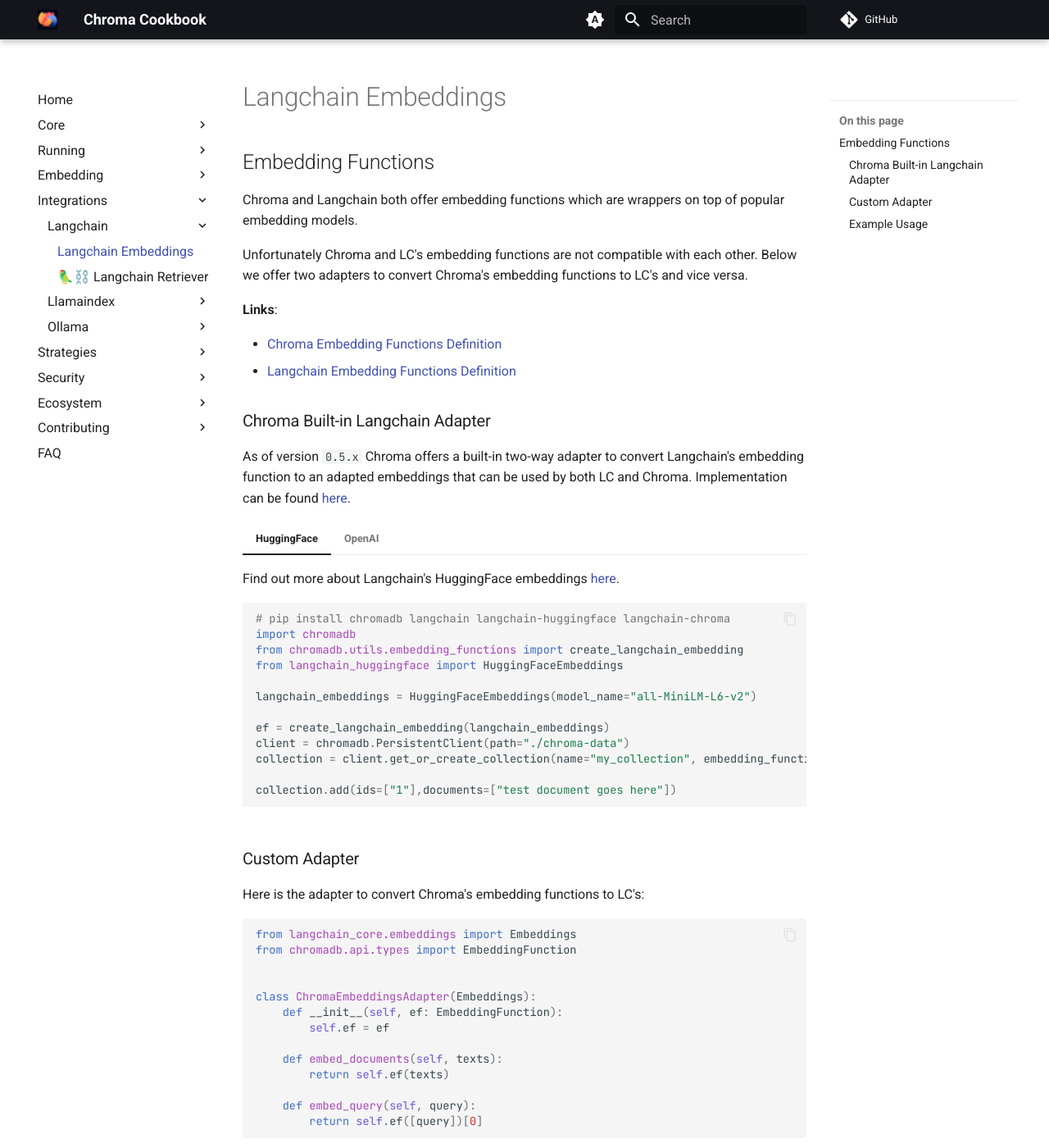
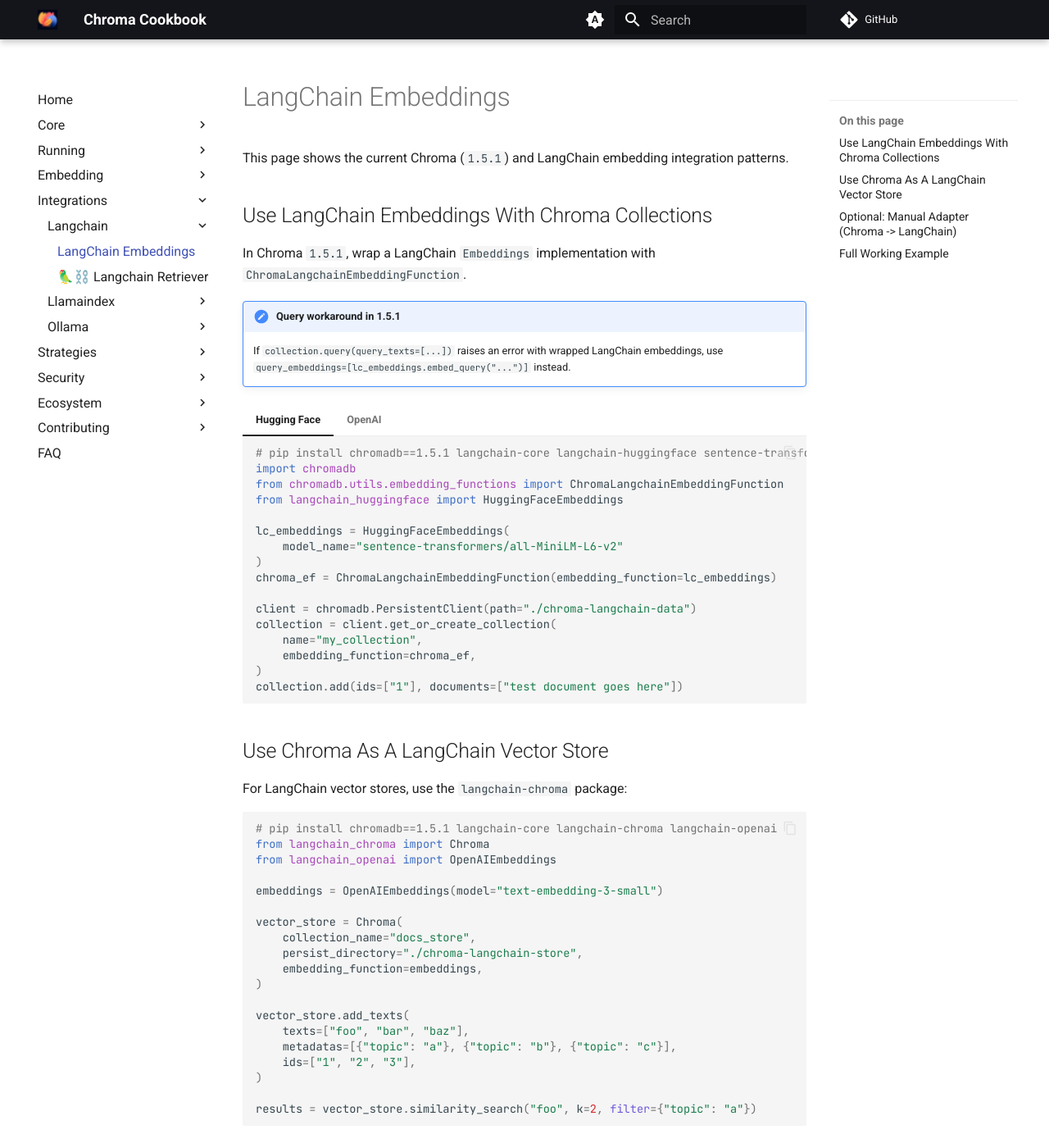
Before and after one commit to amikos-tech/chroma-cookbook, an MkDocs documentation site: the page built from docs/integrations/langchain/embeddings.md, in a window 1280 px wide and 1400 px high. Shown: the whole window at 82% size. Built offline with MkDocs 1.6.1 and Material for MkDocs 9.7.7, drawn with Linux system fonts in a browser that asks for light colours; comment, search, counter and statistics services are not loaded; some of the changed text lies outside the part shown.

Commit message:
Refresh LangChain embeddings docs and add runnable example (#140)

````diff
--- a/docs/integrations/langchain/embeddings.md
+++ b/docs/integrations/langchain/embeddings.md
@@ -1,132 +1,106 @@
-# Langchain Embeddings
+# LangChain Embeddings
 
-## Embedding Functions
+This page shows the current Chroma (`1.5.1`) and LangChain embedding integration patterns.
 
-Chroma and Langchain both offer embedding functions which are wrappers on top of popular embedding models.
+## Use LangChain Embeddings With Chroma Collections
 
-Unfortunately Chroma and LC's embedding functions are not compatible with each other. Below we offer two adapters to
-convert Chroma's embedding functions to LC's and vice versa.
+In Chroma `1.5.1`, wrap a LangChain `Embeddings` implementation with
+`ChromaLangchainEmbeddingFunction`.
 
-**Links**:
+!!! note "Query workaround in 1.5.1"
 
-- [Chroma Embedding Functions Definition](https://github.com/chroma-core/chroma/blob/ddb7ab13bee394cf942bc8a976629884cd0f4294/chromadb/api/types.py#L185-L201)
-- [Langchain Embedding Functions Definition](https://github.com/langchain-ai/langchain/blob/master/libs/core/langchain_core/embeddings/embeddings.py)
+    If `collection.query(query_texts=[...])` raises an error with wrapped LangChain embeddings,
+    use `query_embeddings=[lc_embeddings.embed_query("...")]` instead.
 
-### Chroma Built-in Langchain Adapter
-
-As of version `0.5.x` Chroma offers a built-in two-way adapter to convert Langchain's embedding function to an adapted
-embeddings that can be used by both LC and Chroma. Implementation can be
-found [here](https://github.com/chroma-core/chroma/blob/main/chromadb/utils/embedding_functions/chroma_langchain_embedding_function.py).
-
-=== "HuggingFace"
-
-    Find out more about Langchain's HuggingFace embeddings [here](https://python.langchain.com/docs/integrations/platforms/huggingface/#embedding-models).
+=== "Hugging Face"
 
     ```python
-    # pip install chromadb langchain langchain-huggingface langchain-chroma
+    # pip install chromadb==1.5.1 langchain-core langchain-huggingface sentence-transformers
     import chromadb
-    from chromadb.utils.embedding_functions import create_langchain_embedding
+    from chromadb.utils.embedding_functions import ChromaLangchainEmbeddingFunction
     from langchain_huggingface import HuggingFaceEmbeddings
 
-    langchain_embeddings = HuggingFaceEmbeddings(model_name="all-MiniLM-L6-v2")
+    lc_embeddings = HuggingFaceEmbeddings(
+        model_name="sentence-transformers/all-MiniLM-L6-v2"
+    )
+    chroma_ef = ChromaLangchainEmbeddingFunction(embedding_function=lc_embeddings)
 
-    ef = create_langchain_embedding(langchain_embeddings)
-    client = chromadb.PersistentClient(path="./chroma-data")
-    collection = client.get_or_create_collection(name="my_collection", embedding_function=ef)
-
-    collection.add(ids=["1"],documents=["test document goes here"])
+    client = chromadb.PersistentClient(path="./chroma-langchain-data")
+    collection = client.get_or_create_collection(
+        name="my_collection",
+        embedding_function=chroma_ef,
+    )
+    collection.add(ids=["1"], documents=["test document goes here"])
     ```
 
 === "OpenAI"
 
-    Find out more about Langchain's OpenAI embeddings [here](https://python.langchain.com/docs/integrations/text_embedding/openai/).
-
     ```python
-    # pip install chromadb langchain langchain-openai langchain-chroma
+    # pip install chromadb==1.5.1 langchain-core langchain-openai
     import chromadb
-    from chromadb.utils.embedding_functions import create_langchain_embedding
+    from chromadb.utils.embedding_functions import ChromaLangchainEmbeddingFunction
     from langchain_openai import OpenAIEmbeddings
 
-    langchain_embeddings = OpenAIEmbeddings(
-        model="text-embedding-3-large",
-        api_key=os.environ["OPENAI_API_KEY"],
+    lc_embeddings = OpenAIEmbeddings(model="text-embedding-3-small")
+    chroma_ef = ChromaLangchainEmbeddingFunction(embedding_function=lc_embeddings)
+
+    client = chromadb.PersistentClient(path="./chroma-langchain-data")
+    collection = client.get_or_create_collection(
+        name="my_collection",
+        embedding_function=chroma_ef,
     )
-    ef = create_langchain_embedding(langchain_embeddings)
-    client = chromadb.PersistentClient(path="/chroma-data")
-    collection = client.get_or_create_collection(name="my_collection", embedding_function=ef)
-
-    collection.add(ids=["1"],documents=["test document goes here"])
+    collection.add(ids=["1"], documents=["test document goes here"])
     ```
 
-### Custom Adapter
+## Use Chroma As A LangChain Vector Store
 
-Here is the adapter to convert Chroma's embedding functions to LC's:
+For LangChain vector stores, use the `langchain-chroma` package:
 
 ```python
+# pip install chromadb==1.5.1 langchain-core langchain-chroma langchain-openai
+from langchain_chroma import Chroma
+from langchain_openai import OpenAIEmbeddings
+
+embeddings = OpenAIEmbeddings(model="text-embedding-3-small")
+
+vector_store = Chroma(
+    collection_name="docs_store",
+    persist_directory="./chroma-langchain-store",
+    embedding_function=embeddings,
+)
+
+vector_store.add_texts(
+    texts=["foo", "bar", "baz"],
+    metadatas=[{"topic": "a"}, {"topic": "b"}, {"topic": "c"}],
+    ids=["1", "2", "3"],
+)
+
+results = vector_store.similarity_search("foo", k=2, filter={"topic": "a"})
+```
+
+## Optional: Manual Adapter (Chroma -> LangChain)
+
+If you already have a Chroma embedding function and want to use it in LangChain,
+you can adapt it to LangChain's `Embeddings` interface:
+
+```python
+from chromadb.api.types import EmbeddingFunction
 from langchain_core.embeddings import Embeddings
-from chromadb.api.types import EmbeddingFunction
 
 
 class ChromaEmbeddingsAdapter(Embeddings):
-    def __init__(self, ef: EmbeddingFunction):
+    def __init__(self, ef: EmbeddingFunction) -> None:
         self.ef = ef
 
-    def embed_documents(self, texts):
+    def embed_documents(self, texts: list[str]) -> list[list[float]]:
         return self.ef(texts)
 
-    def embed_query(self, query):
+    def embed_query(self, query: str) -> list[float]:
         return self.ef([query])[0]
-
 ```
 
-Here is the adapter to
-convert [LC's embedding function](https://github.com/langchain-ai/langchain/blob/master/libs/core/langchain_core/embeddings/embeddings.py)
-s to Chroma's:
+## Full Working Example
 
-```python
-from langchain_core.embeddings import Embeddings
-from chromadb.api.types import EmbeddingFunction, Documents
-
-
-class LangChainEmbeddingAdapter(EmbeddingFunction[Documents]):
-    def __init__(self, ef: Embeddings):
-        self.ef = ef
-
-    def __call__(self, input: Documents) -> Embeddings:
-        # LC EFs also have embed_query but Chroma doesn't support that so we just use embed_documents
-        # TODO: better type checking
-        return self.ef.embed_documents(input)
-
-```
-
-### Example Usage
-
-Using Chroma Embedding Functions with Langchain:
-
-```python
-# pip install chromadb langchain langchain-huggingface langchain-chroma
-from langchain.vectorstores.chroma import Chroma
-from chromadb.utils.embedding_functions import SentenceTransformerEmbeddingFunction
-
-texts = ["foo", "bar", "baz"]
-
-docs_vectorstore = Chroma.from_texts(
-    texts=texts,
-    collection_name="docs_store",
-    embedding=ChromaEmbeddingsAdapter(SentenceTransformerEmbeddingFunction(model_name="all-MiniLM-L6-v2")),
-)
-```
-
-Using Langchain Embedding Functions with Chroma:
-
-```python
-# pip install chromadb langchain langchain-huggingface langchain-chroma
-from langchain_huggingface import HuggingFaceEmbeddings
-import chromadb
-
-client = chromadb.Client()
-
-collection = client.get_or_create_collection("test", embedding_function=LangChainEmbeddingAdapter(
-    HuggingFaceEmbeddings(model_name="all-MiniLM-L6-v2")))
-collection.add(ids=["1", "2", "3"], documents=["foo", "bar", "baz"])
-```
+See [examples/langchain/python/embeddings_example.py](https://github.com/amikos-tech/chroma-cookbook/blob/main/examples/langchain/python/embeddings_example.py)
+for a complete runnable script and dependency list. The example uses
+`DeterministicFakeEmbedding` so it runs without API keys.
--- a/docs/integrations/langchain/index.md
+++ b/docs/integrations/langchain/index.md
@@ -1,4 +1,19 @@
 # Chroma Integrations With LangChain
 
-- [Embeddings](embeddings.md) - learn how to use Chroma Embedding functions with LC and vice versa
-- [Retrievers](retrievers.md) - learn how to use LangChain retrievers with Chroma
+Last updated: **February 25, 2026**
+
+## What's New In This Refresh
+
+- Updated embeddings guidance for Chroma `1.5.1`.
+- Replaced legacy vector store imports with `from langchain_chroma import Chroma`.
+- Replaced deprecated adapter usage with `ChromaLangchainEmbeddingFunction`.
+- Added a full runnable example:
+  [examples/langchain/python/embeddings_example.py](https://github.com/amikos-tech/chroma-cookbook/blob/main/examples/langchain/python/embeddings_example.py)
+- Added example dependencies:
+  [examples/langchain/requirements.txt](https://github.com/amikos-tech/chroma-cookbook/blob/main/examples/langchain/requirements.txt)
+- Documented a Chroma `1.5.1` query workaround for wrapped LangChain embeddings.
+
+## Guides
+
+- [Embeddings](embeddings.md) - use LangChain embedding models with Chroma collections and `langchain_chroma`.
+- [Retrievers](retrievers.md) - use LangChain retrievers with Chroma.
````
Also changed, not shown: examples/langchain/README.md (added, +18 -0 lines), 2 other files.
